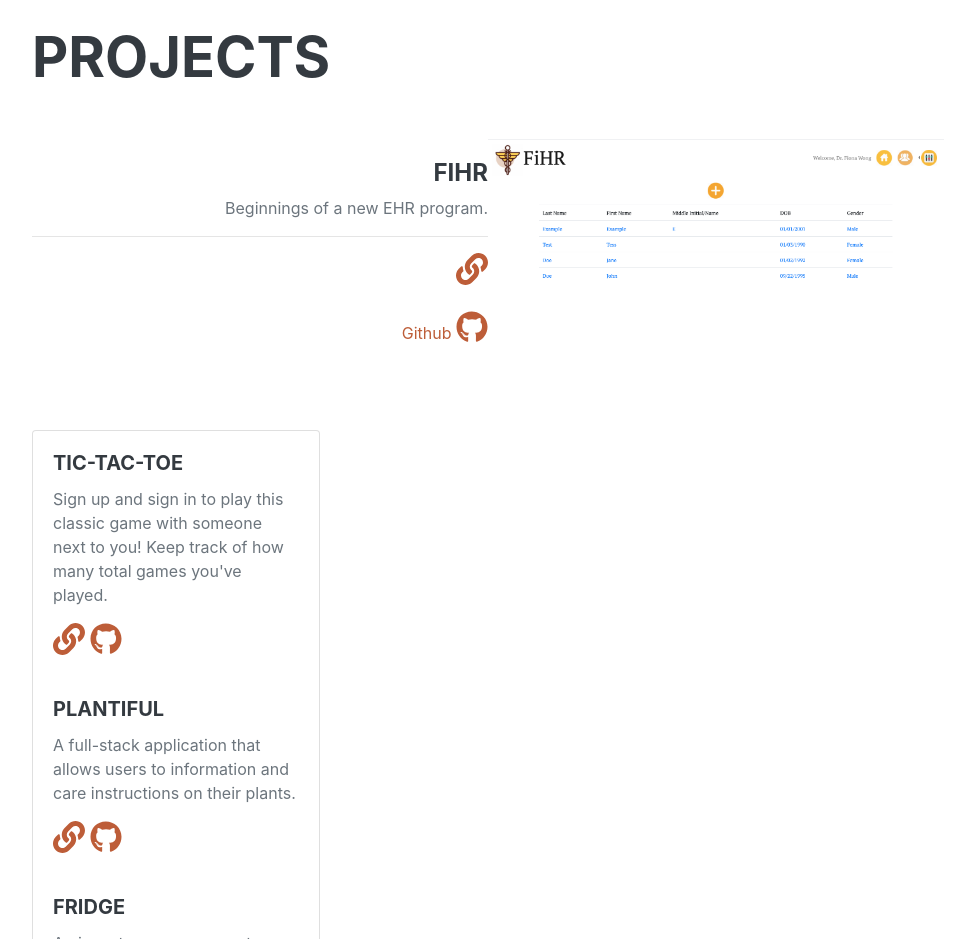
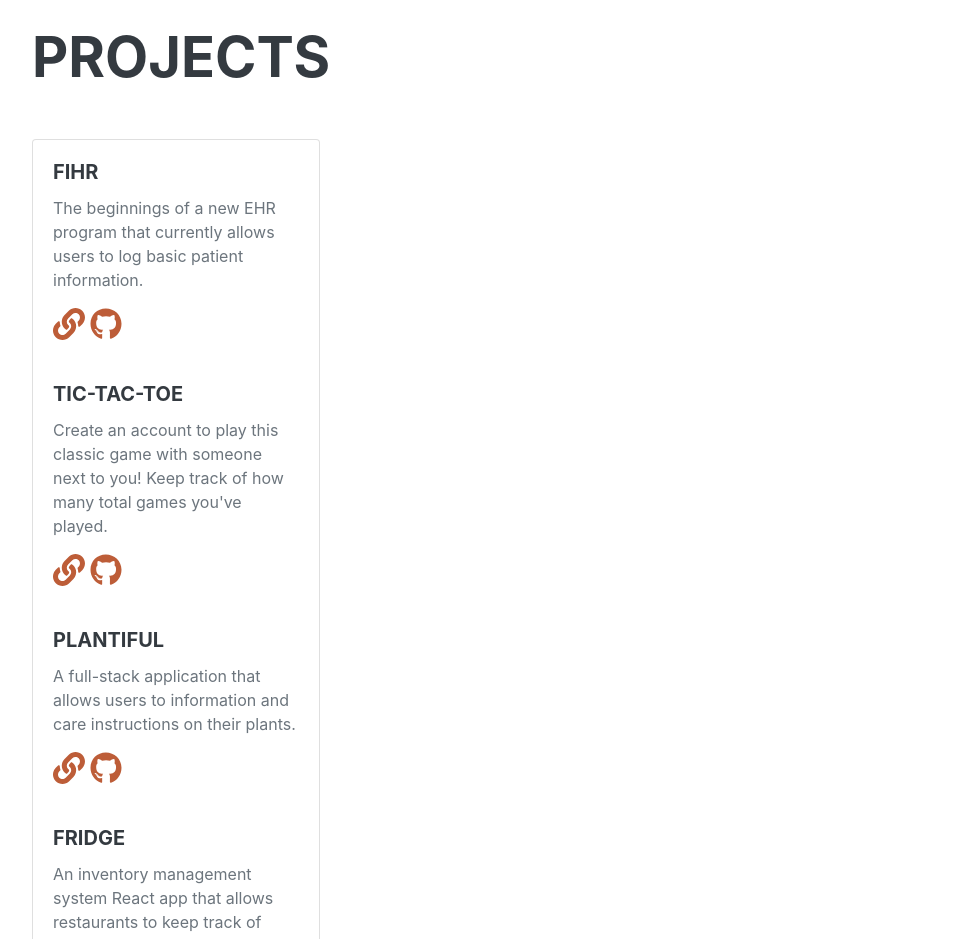
Before and after one commit to fionabeatricewong/fionabeatricewong.github.io, a plain HTML site: page index.html in a window 1280 px wide. Shown: the part 860-1799 px from the top of the page, without its empty margins (288-1256 px from the left). Drawn offline with nearby package versions, Linux system fonts and the light colour scheme; a web font is replaced by a local one.

Commit message:
Updated Projects section

```diff
--- a/index.html
+++ b/index.html
@@ -65,36 +65,17 @@
             <section class="resume-section" id="projects">
                 <div class="resume-section-content">
                     <h2 class="mb-5">Projects</h2>
-                    <div class="row justify-content-center no-gutters mb-5">
-                        <div class="col-lg-6">
-                            <a href="https://fionabeatricewong.github.io/fihr-client/#/">
-                            <img class="img-fluid" style="width: -webkit-fill-available;" src="assets/img/fihr-screenshot.png" alt="" />
-                            </a>
-                        </div>
-                        <div class="col-lg-6 order-lg-first">
-                            <div class="bg-black text-center h-100 project">
-                                <div class="d-flex h-100">
-                                    <div class="project-text w-100 my-auto text-center text-lg-right">
-                                        <h4 class="text">FiHR</h4>
-                                        <p class="mb-0 text-50">
-                                            Beginnings of a new EHR program.</p>
-                                        <hr class="d-none d-lg-block mb-0 mr-0" />
-                                        <div style="margin-top: 1rem">
-                                        <ul style="list-style: none">
-                                            <li><a href="https://fionabeatricewong.github.io/fihr-client/#/"><i class="fas fa-link fa-2x"></i></a></li><br/>
-                                            <li><a href="https://github.com/fionabeatricewong/fihr-client">Github <i class="fab fa-github fa-2x"></i></a></li>
-                                        </ul>
-                                        </div>
-                                    </div>
-                                </div>
-                            </div>
-                        </div>
-                    </div>
                     <div class="card" style="width: 18rem;">
+                      <div class="card-body">
+                          <h5 class="card-title">FiHR</h5>
+                          <p class="card-text">The beginnings of a new EHR program that currently allows users to log basic patient information.</p>
+                          <a target="_blank" href="https://fionabeatricewong.github.io/fihr-client/#/"><i class="fas fa-link fa-2x"></i></a>
+                          <a target="_blank" href="https://github.com/fionabeatricewong/fihr-client"><i class="fab fa-github fa-2x"></i></a>
+                      </div>
                       <div class="card-body">
                         <h5 class="card-title">tic-tac-toe</h5>
                         <!-- <h6 class="card-subtitle mb-2 text-muted">A classic made into an interactive game.</h6> -->
-                        <p class="card-text">Sign up and sign in to play this classic game with someone next to you! Keep track of how many total games you've played.</p>
+                        <p class="card-text">Create an account to play this classic game with someone next to you! Keep track of how many total games you've played.</p>
                         <a target="_blank" href="https://fionabeatricewong.github.io/fiona-tictactoe-client/"><i class="fas fa-link fa-2x"></i></a>
                         <a target="_blank" href="https://github.com/fionabeatricewong/fiona-tictactoe-client"><i class="fab fa-github fa-2x"></i></a>
                       </div>
```
